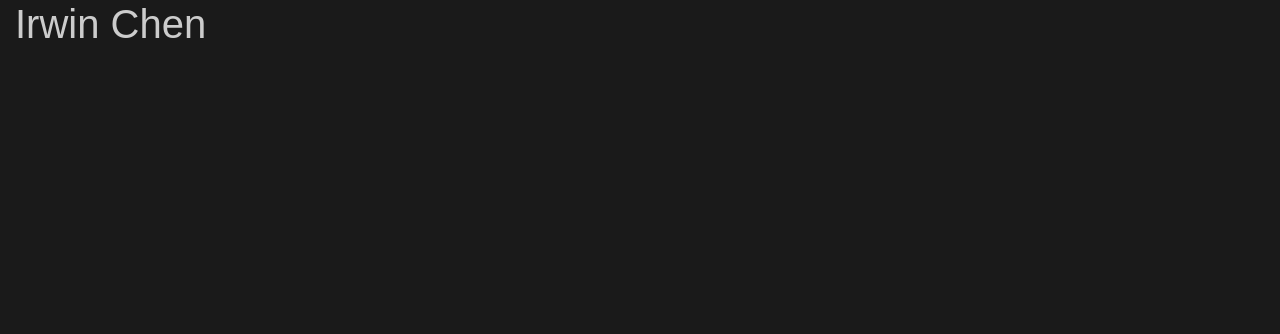
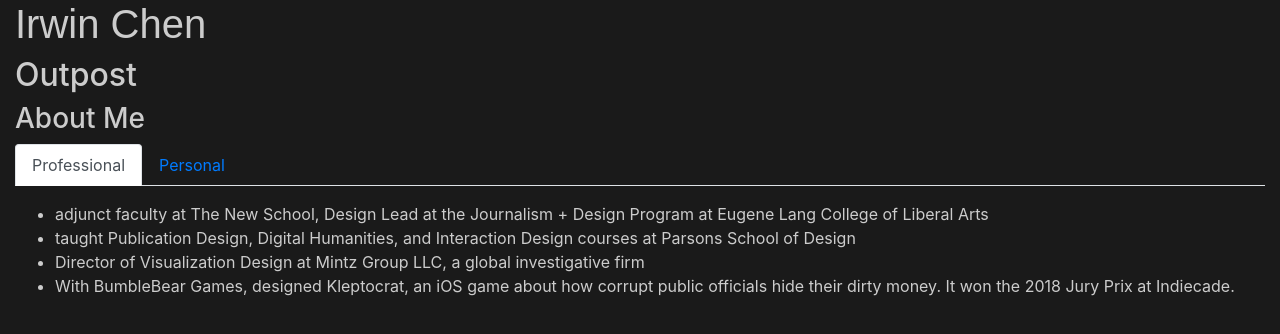
Before and after one commit to tmonkey/irwinchen, a plain HTML site: page index.html in a window 1280 px wide. Drawn offline with nearby package versions, Linux system fonts and the light colour scheme; a web font is replaced by a local one.

Commit message:
Added About Me
Added About me, renamed to "Outpost"

```diff
--- a/index.html
+++ b/index.html
@@ -13,13 +13,75 @@
 
     <link rel="stylesheet" href="style.css">
 
-    <title>Irwin Chen</title>
+    <title>Irwin Chen: Outpost</title>
   </head>
   <body>
     <div class="container-fluid">
       <div class="row">
         <div class="col">
           <h1>Irwin Chen</h1>
+          <h2>Outpost</h2>
+        </div>
+      </div>
+      <div class="row">
+        <div class="col">
+          <h3>About Me</h3>
+          <!-- Tabs navs -->
+<ul class="nav nav-tabs mb-3" id="ex1" role="tablist">
+  <li class="nav-item" role="presentation">
+    <a
+      class="nav-link active"
+      id="ex1-tab-1"
+      data-mdb-toggle="tab"
+      href="#ex1-tabs-1"
+      role="tab"
+      aria-controls="ex1-tabs-1"
+      aria-selected="true"
+      >Professional</a
+    >
+  </li>
+  <li class="nav-item" role="presentation">
+    <a
+      class="nav-link"
+      id="ex1-tab-2"
+      data-mdb-toggle="tab"
+      href="#ex1-tabs-2"
+      role="tab"
+      aria-controls="ex1-tabs-2"
+      aria-selected="false"
+      >Personal</a
+    >
+  </li>
+  </li>
+</ul>
+<!-- Tabs navs -->
+
+<!-- Tabs content -->
+<div class="tab-content" id="ex1-content">
+  <div
+    class="tab-pane fade show active"
+    id="ex1-tabs-1"
+    role="tabpanel"
+    aria-labelledby="ex1-tab-1"
+  >
+    <ul>
+      <li>adjunct faculty at The New School, Design Lead at the Journalism + Design Program at Eugene Lang College of Liberal Arts</li>
+      <li>taught Publication Design, Digital Humanities, and Interaction Design courses at Parsons School of Design</li>
+      <li>Director of Visualization Design at Mintz Group LLC, a global investigative firm</li>
+      <li>With BumbleBear Games, designed Kleptocrat, an iOS game about how corrupt public officials hide their dirty money. It won the 2018 Jury Prix at Indiecade. </li>
+    </ul>
+  </div>
+  <div class="tab-pane fade" id="ex1-tabs-2" role="tabpanel" aria-labelledby="ex1-tab-2">
+    <ul>
+      <li>father of two</li>
+      <li>married to acclaimed theater artist, Aya Ogawa</li>
+      <li>chess enthusiast</li>
+      <li>born and raised in Nashville, now lives in Bed-Stuy, Brooklyn</li>
+    </ul>
+  </div>
+
+</div>
+<!-- Tabs content -->
         </div>
       </div>
     </div>
```
